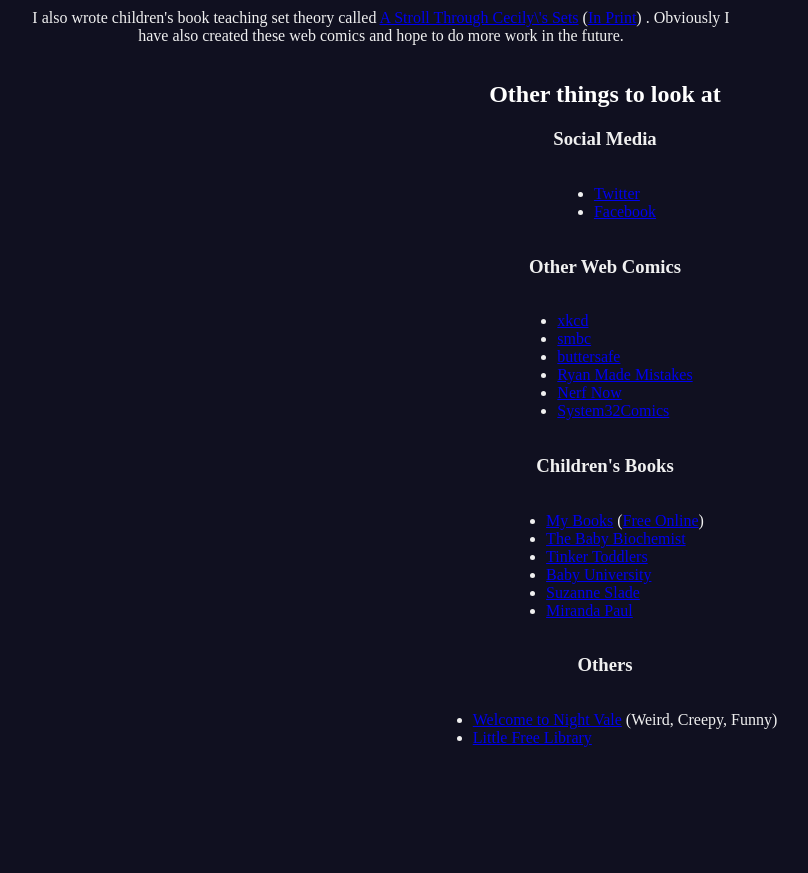
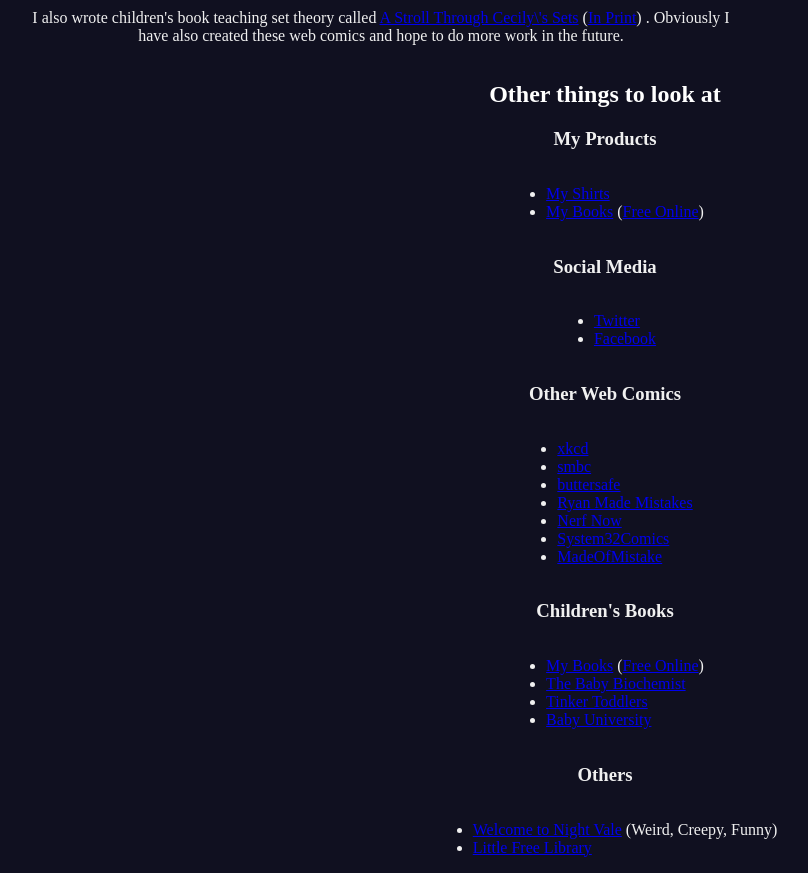
Before and after one commit to quackack/quackack-comics, a React (Create React App) app: page /1 in a window 1280 px wide. Shown: the part 1620-2493 px from the top of the page, without its empty margins (35-843 px from the left). Before the commit the page ends 2383 px from the top, so only its background shows below. Built offline with nearby package versions, Linux system fonts and the light colour scheme; no server answers.

Commit message:
Several small updates

```diff
--- a/src/ComicInfo.js
+++ b/src/ComicInfo.js
@@ -36,6 +36,13 @@ class ComicInfo extends Component {
 
 
         <h2>Other things to look at</h2>
+        <h3>My Products</h3>
+        <div className="CenteredList">
+          <ul>
+            <li><a href="https://teespring.com/stores/Quackack">My Shirts</a></li>
+            <li><a href="https://www.amazon.com/dp/1073606279">My Books</a> (<a href="https://quackack.com/data/books/pdfs/A_Stroll_Through_Cecilys_Sets.pdf">Free Online</a>)</li>
+          </ul>
+        </div>
         <h3>Social Media</h3>
         <div className="CenteredList">
           <ul>
@@ -52,6 +59,7 @@ class ComicInfo extends Component {
             <li><a href="http://mistakes.ryanestrada.com/">Ryan Made Mistakes</a></li>
             <li><a href="https://www.nerfnow.com/">Nerf Now</a></li>
             <li><a href="https://www.webtoons.com/en/challenge/system32comics/list?title_no=235074">System32Comics</a></li>
+            <li><a href="http://madeofmistake.com/">MadeOfMistake</a></li>
           </ul>
         </div>
         <h3>Children's Books</h3>
@@ -61,8 +69,6 @@ class ComicInfo extends Component {
             <li><a href="https://www.amazon.com/gp/product/B078WTZ6BT">The Baby Biochemist</a></li>
             <li><a href="https://www.amazon.com/Dr-Dhoot/e/B07L6P5176">Tinker Toddlers</a></li>
             <li><a href="https://www.sourcebooks.com/baby-university.html">Baby University</a></li>
-            <li><a href="https://www.suzanneslade.com/">Suzanne Slade</a></li>
-            <li><a href="http://mirandapaul.com/nonfiction-and-informational-fiction/">Miranda Paul</a></li>
           </ul>
         </div>
         <h3>Others</h3>
--- a/src/comicPage.js
+++ b/src/comicPage.js
@@ -9,7 +9,7 @@ class comicPage extends Component {
     // Required step: always call the parent class' constructor
     super(props);
 
-    const comicCount = 32;
+    const comicCount = 38;
 	  const comicIndex = this.getComicNumber(comicCount);
 
     // Set the state directly. Use props if necessary.
```
